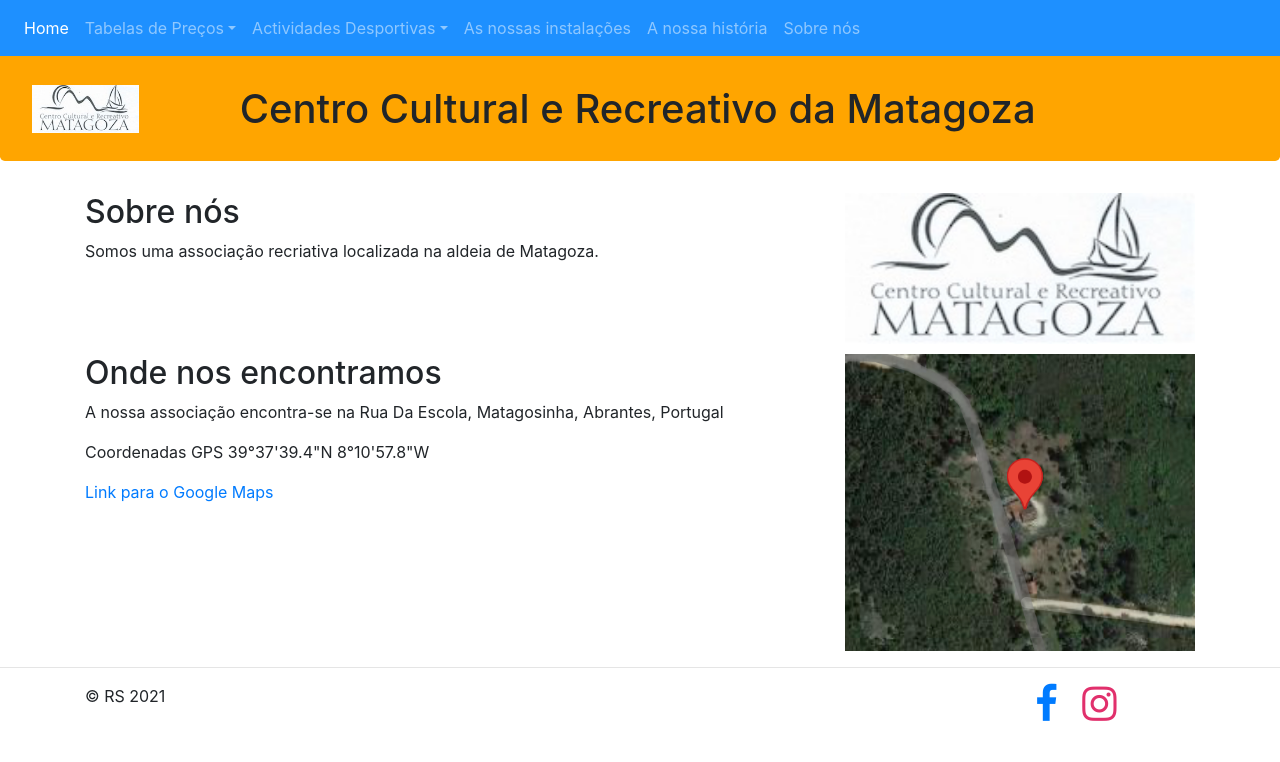
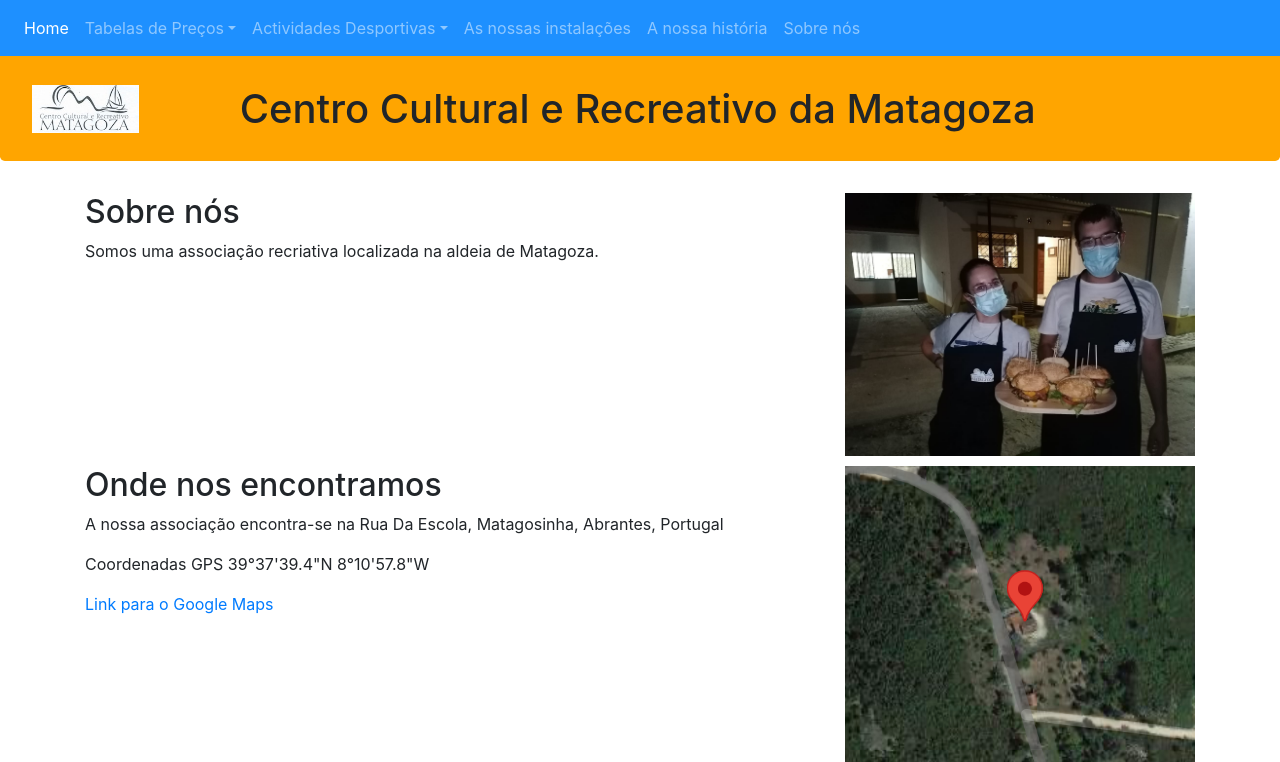
Before and after one commit to Ricardo-Santos-21904332/Website-Centro-Cultural-e-Recreativo-Da-Matagoza, a Django app: page /about/ in a window 1280 px wide. Shown: the top 762 px of the page. Before the commit the page ends 721 px from the top, so only its background shows below. Run offline with Django 3.2, Linux system fonts and the light colour scheme; some libraries are stand-ins or nearby versions.

Commit message:
Melhorias página sobre

```diff
--- a/website/templates/website/about.html
+++ b/website/templates/website/about.html
@@ -8,7 +8,7 @@
     </div>
     <div class="col-md-4">
         {% load static %}
-        <img src=" {% static 'website/images/logo.jpg' %}" alt="" width="100%">
+        <img src=" {% static 'website/images/nos.jpg' %}" alt="" width="100%">
     </div>
     <div class="col-md-8" style="padding-top: 10px">
         <h2>Onde nos encontramos</h2>
```
Also changed, not shown: website/static/website/images/nos.jpg (added).
